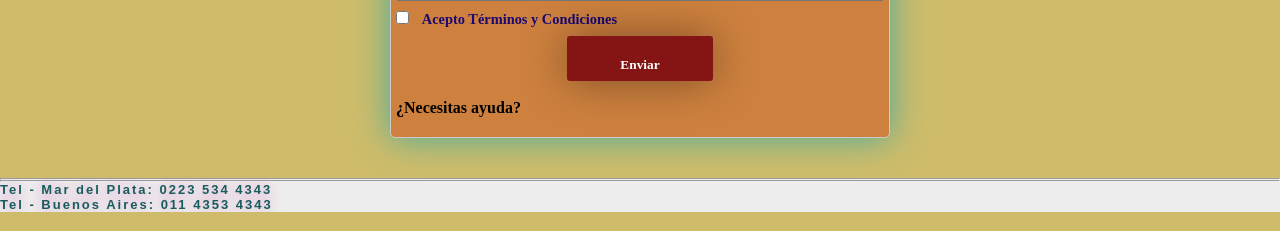
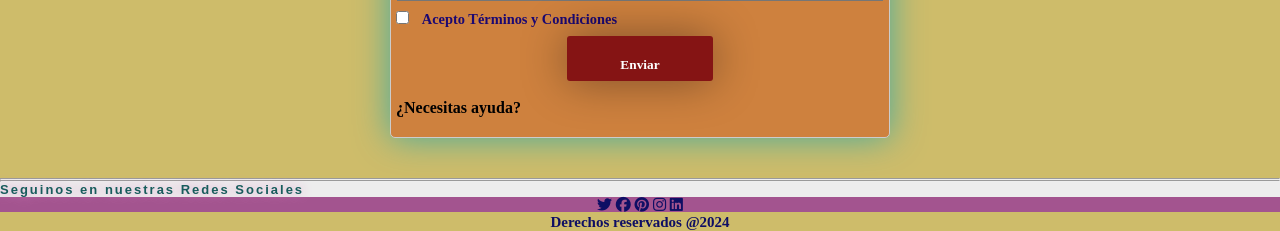
Before and after one commit to marcelodelia/github, a Python web app: template Templates/contacto.html in a window 1280 px wide. Shown: the part 1152-1383 px from the top of the page. Run offline with Jinja, Linux system fonts and the light colour scheme; the template is opened without the code that fills it, so the values that code supplies are empty; some libraries are stand-ins or nearby versions.

Commit message:
ver el Footer en Contacto y CSS

```diff
--- a/Static/css/estilos.css
+++ b/Static/css/estilos.css
@@ -354,10 +354,14 @@ button {
     border: 3px solid #db0b0b;
 }
 
+.sociales {
+    height: 15px;
+    text-align: center;
+
+}
 
 #footer {
     color: rgb(14, 14, 100);
-    align-items: center;
     background-color: #a3548f;
 
     }
--- a/Templates/contacto.html
+++ b/Templates/contacto.html
@@ -60,7 +60,7 @@
                 <label for="apellido" class="form-label">Apellido:</label>
                 <div class="form-control-input">
                     <input type="text" class="form-input" name="apellido" id="apellido" placeholder="Escribe tu apellido..." required>
-                        <i class="validacion-estado fa-solid fa-circle-xmark"></i>
+                    <i class="validacion-estado fa-solid fa-circle-xmark"></i>
                 </div>
                 <p class="form-input-error">Solo acepta letras</p>
             </div>
@@ -171,8 +171,16 @@
         <hr>
 
         <hr>
-        <h3>Tel - Mar del Plata: 0223 534 4343</h3>
-        <h3>Tel - Buenos Aires: 011 4353 4343</h3>
+        <h3>Seguinos en nuestras Redes Sociales</h3>
+        <div class="sociales">
+            <i class="fa-brands fa-twitter"></i>
+            <i class="fa-brands fa-facebook"></i>
+            <i class="fa-brands fa-pinterest"></i>
+            <i class="fa-brands fa-instagram"></i>
+            <i class="fa-brands fa-linkedin"></i>
+            <br>
+            Derechos reservados @2024
+        </div>
 
 
     </footer>
```
